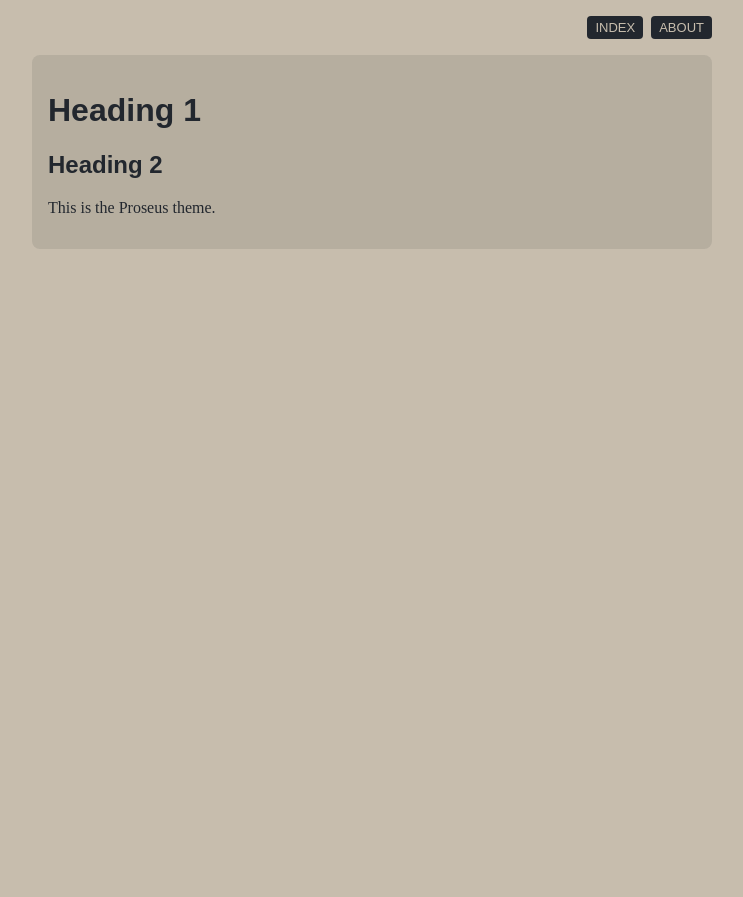
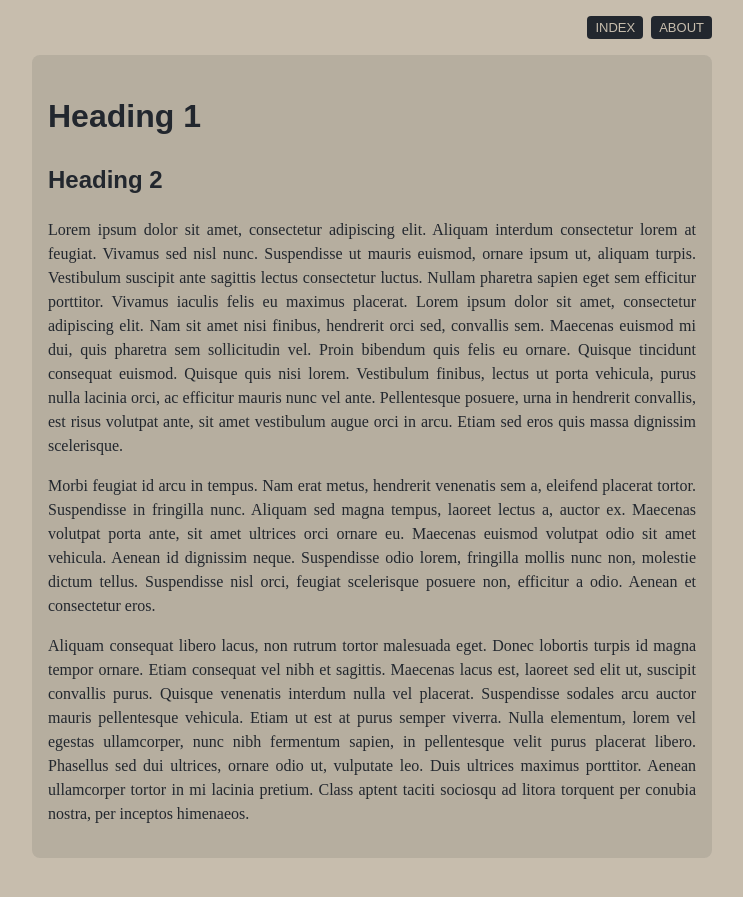
Before and after one commit to pocketninja/jekyll-theme-proseus, a Jekyll site: the page built from index.md, in a window 1280 px wide. Shown: the top 897 px of the page, without its empty margins (268-1011 px from the left). Built offline with Jekyll 4.4.1, drawn with Linux system fonts in a browser that asks for light colours.

Commit message:
Update text layout

```diff
--- a/_sass/base.scss
+++ b/_sass/base.scss
@@ -16,8 +16,10 @@ body {
 }
 
 .wrapper {
-  margin: 0 auto;
   max-width: $max-width;
+  margin: auto auto calc(var(--base-gutter) * 2);
+  padding-left: calc(var(--base-gutter) * 2);
+  padding-right: calc(var(--base-gutter) * 2);
 }
 
 h1, h2, h3, h4, h5, h6 {
@@ -58,4 +60,9 @@ main {
   background: var(--color-foreground);
   padding: var(--base-gutter);
   border-radius: calc(var(--base-border-radius) * 2);
+  line-height: var(--content-line-height);
+
+  p {
+    text-align: justify;
+  }
 }
--- a/_sass/skin/_dark.scss
+++ b/_sass/skin/_dark.scss
@@ -1,5 +1,6 @@
 
 * {
+  --content-line-height: 1.5;
   --background-opacity: 1;
   --foreground-opacity: 1;
   --color-background: rgba(34, 39, 46, var(--background-opacity));
--- a/_sass/skin/_light.scss
+++ b/_sass/skin/_light.scss
@@ -1,5 +1,6 @@
 
 * {
+  --content-line-height: 1.5;
   --base-gutter: 1rem;
   --base-border-radius: 0.25rem;
   --background-opacity: 1;
--- a/index.md
+++ b/index.md
@@ -9,4 +9,8 @@ permalink: /
 
 ## Heading 2
 
-This is the Proseus theme.
+Lorem ipsum dolor sit amet, consectetur adipiscing elit. Aliquam interdum consectetur lorem at feugiat. Vivamus sed nisl nunc. Suspendisse ut mauris euismod, ornare ipsum ut, aliquam turpis. Vestibulum suscipit ante sagittis lectus consectetur luctus. Nullam pharetra sapien eget sem efficitur porttitor. Vivamus iaculis felis eu maximus placerat. Lorem ipsum dolor sit amet, consectetur adipiscing elit. Nam sit amet nisi finibus, hendrerit orci sed, convallis sem. Maecenas euismod mi dui, quis pharetra sem sollicitudin vel. Proin bibendum quis felis eu ornare. Quisque tincidunt consequat euismod. Quisque quis nisi lorem. Vestibulum finibus, lectus ut porta vehicula, purus nulla lacinia orci, ac efficitur mauris nunc vel ante. Pellentesque posuere, urna in hendrerit convallis, est risus volutpat ante, sit amet vestibulum augue orci in arcu. Etiam sed eros quis massa dignissim scelerisque.
+
+Morbi feugiat id arcu in tempus. Nam erat metus, hendrerit venenatis sem a, eleifend placerat tortor. Suspendisse in fringilla nunc. Aliquam sed magna tempus, laoreet lectus a, auctor ex. Maecenas volutpat porta ante, sit amet ultrices orci ornare eu. Maecenas euismod volutpat odio sit amet vehicula. Aenean id dignissim neque. Suspendisse odio lorem, fringilla mollis nunc non, molestie dictum tellus. Suspendisse nisl orci, feugiat scelerisque posuere non, efficitur a odio. Aenean et consectetur eros.
+
+Aliquam consequat libero lacus, non rutrum tortor malesuada eget. Donec lobortis turpis id magna tempor ornare. Etiam consequat vel nibh et sagittis. Maecenas lacus est, laoreet sed elit ut, suscipit convallis purus. Quisque venenatis interdum nulla vel placerat. Suspendisse sodales arcu auctor mauris pellentesque vehicula. Etiam ut est at purus semper viverra. Nulla elementum, lorem vel egestas ullamcorper, nunc nibh fermentum sapien, in pellentesque velit purus placerat libero. Phasellus sed dui ultrices, ornare odio ut, vulputate leo. Duis ultrices maximus porttitor. Aenean ullamcorper tortor in mi lacinia pretium. Class aptent taciti sociosqu ad litora torquent per conubia nostra, per inceptos himenaeos.
```
Also changed, not shown: 1 other file.
